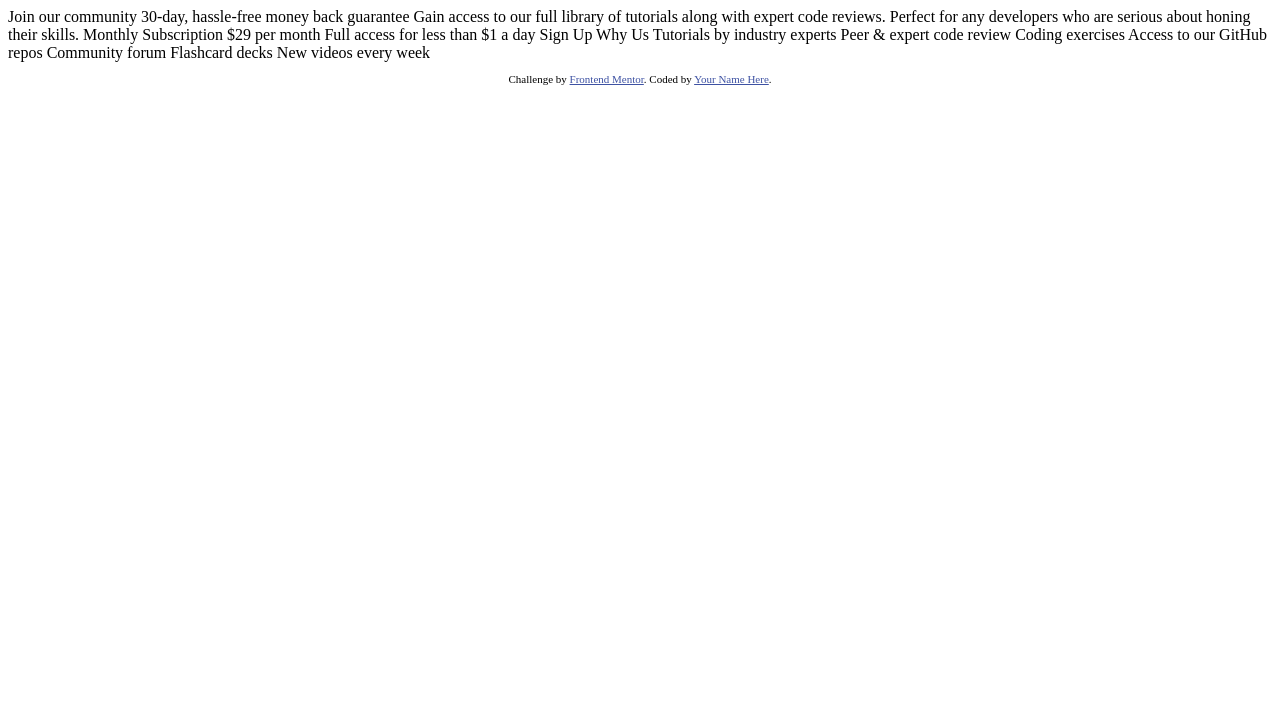
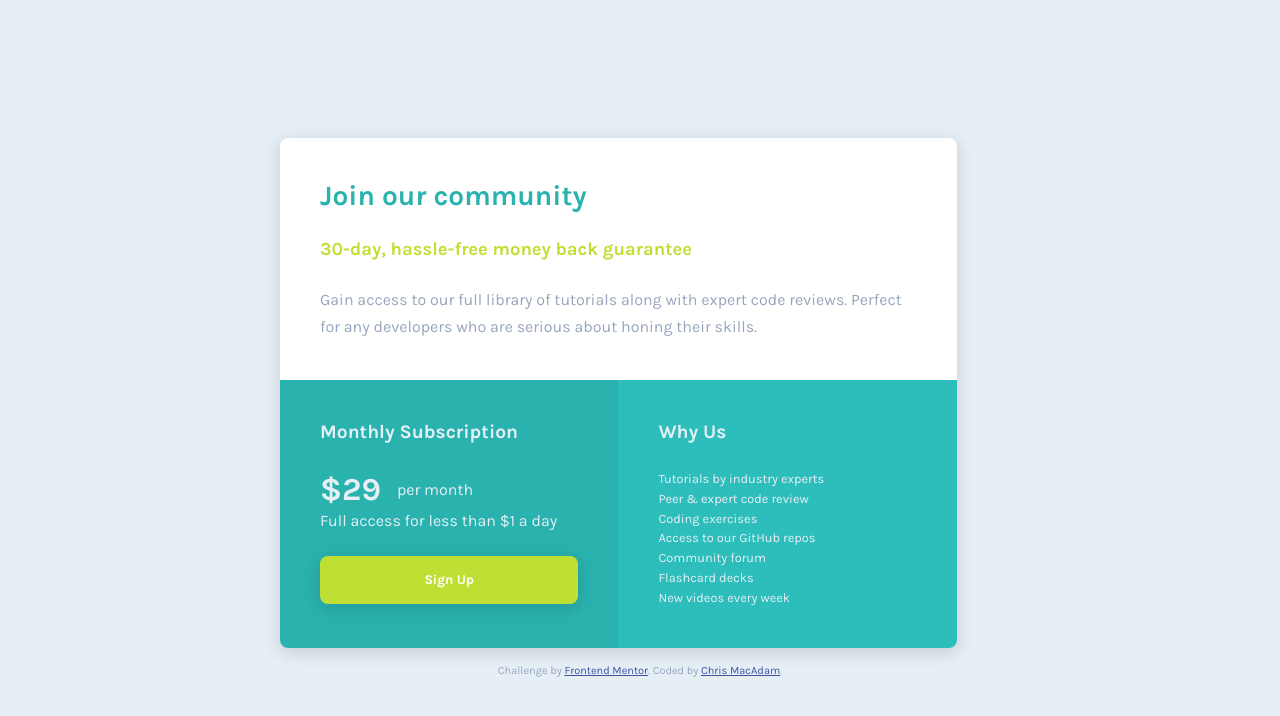
Before and after one commit to chris-macadam/single-price-grid-component, a plain HTML site: page index.html in a window 1280 px wide. Drawn offline with Linux system fonts and the light colour scheme.

Commit message:
finished design. added screenshots

```diff
--- a/index.html
+++ b/index.html
@@ -1,50 +1,61 @@
 <!DOCTYPE html>
 <html lang="en">
+
 <head>
   <meta charset="UTF-8">
-  <meta name="viewport" content="width=device-width, initial-scale=1.0"> <!-- displays site properly based on user's device -->
+  <meta name="viewport" content="width=device-width, initial-scale=1.0">
 
   <link rel="icon" type="image/png" sizes="32x32" href="./images/favicon-32x32.png">
-
+  <link rel="stylesheet" href="style.css">
   <title>Frontend Mentor | Single Price Grid Component</title>
 
-  <!-- Feel free to remove these styles or customise in your own stylesheet 👍 -->
-  <style>
-    .attribution { font-size: 11px; text-align: center; }
-    .attribution a { color: hsl(228, 45%, 44%); }
-  </style>
+  <link rel="preconnect" href="https://fonts.googleapis.com">
+  <link rel="preconnect" href="https://fonts.gstatic.com" crossorigin>
+  <link href="https://fonts.googleapis.com/css2?family=Karla:wght@400;700&display=swap" rel="stylesheet">
 </head>
+
 <body>
-  Join our community
+  <main>
 
-  30-day, hassle-free money back guarantee
+    <section class="price-card">
+      <section class="title-section">
+        <h2 class="title text-primary">Join our community</h2>
+        <p class="subtitle text-accent bold">30-day, hassle-free money back guarantee</p>
+        <p class="description">Gain access to our full library of tutorials along with expert code reviews.
+          Perfect for any developers who are serious about honing their skills.</p>
+      </section>
 
-  Gain access to our full library of tutorials along with expert code reviews.
-  Perfect for any developers who are serious about honing their skills.
+      <section class="subscription-section background-primary">
+        <h2 class="title">Monthly Subscription</h2>
+        <div class="price-container">
+          <p class="price"><span class="price-amount">&dollar;29</span>per month</p>
+          <p>Full access for less than &dollar;1 a day</p>
+        </div>
+        <button class="background-accent">Sign Up</button>
+      </section>
 
-  Monthly Subscription
-
-  &dollar;29 per month
-
-  Full access for less than &dollar;1 a day
-
-  Sign Up
-
-  Why Us
-
-  Tutorials by industry experts
-  Peer &amp; expert code review
-  Coding exercises
-  Access to our GitHub repos
-  Community forum
-  Flashcard decks
-  New videos every week
+      <section class="why-section background-primary-light">
+        <h2 class="title">Why Us</h2>
+        <ul>
+          <li>Tutorials by industry experts</li>
+          <li>Peer &amp; expert code review</li>
+          <li>Coding exercises</li>
+          <li>Access to our GitHub repos</li>
+          <li>Community forum</li>
+          <li>Flashcard decks</li>
+          <li>New videos every week</li>
+        </ul>
+      </section>
+    </section>
+  </main>
 
   <footer>
     <p class="attribution">
-      Challenge by <a href="https://www.frontendmentor.io?ref=challenge" target="_blank">Frontend Mentor</a>.
-      Coded by <a href="#">Your Name Here</a>.
+      Challenge by <a rel="noopener" href="https://www.frontendmentor.io?ref=challenge" target="_blank">Frontend
+        Mentor</a>.
+      Coded by <a rel="noopener" href="https://chris-macadam.github.io/">Chris MacAdam</a>.
     </p>
   </footer>
+
 </body>
 </html>
--- /dev/null
+++ b/style.css
@@ -0,0 +1,167 @@
+:root {
+  --nuetral-200: hsl(204, 43%, 93%);
+  --nuetral-300: hsl(218, 22%, 67%);
+  --primary-color-light: hsl(179, 62%, 46%);
+  --primary-color: hsl(179, 62%, 43%);
+  --primary-accent: hsl(71, 73%, 54%);
+  --primary-accent-active: hsl(71, 73%, 45%);
+}
+
+* {
+  box-sizing: border-box;
+  padding: 0;
+  margin: 0;
+}
+
+.attribution {
+  font-size: 11px;
+  text-align: center;
+}
+
+.attribution a {
+  color: hsl(228, 45%, 44%);
+}
+
+body {
+  background-color: hsl(204, 43%, 93%);
+  font-size: 16px;
+  min-height: 100vh;
+  display: grid;
+  place-content: center;
+  font-family: 'Karla', sans-serif;
+  line-height: 1.3;
+  color: var(--nuetral-300);
+}
+
+.text-primary {
+  color: var(--primary-color);
+}
+
+.text-accent {
+  color: var(--primary-accent);
+}
+
+.background-accent {
+  background-color: var(--primary-accent);
+  color: white;
+}
+
+.background-primary {
+  background-color: var(--primary-color);
+  color: var(--nuetral-200);
+}
+
+.background-primary-light {
+  background-color: var(--primary-color-light);
+  color: var(--nuetral-200);
+}
+
+.bold {
+  font-weight: 700;
+}
+
+.price-card {
+  margin: 1rem;
+  width: 95%;
+  max-width: 350px;
+  background-color: white;
+
+  display: grid;
+  grid-template-columns: 1fr;
+  border-radius: 0.5rem;
+  overflow: hidden;
+  box-shadow: 0 0.25rem 1rem 0.1rem rgba(0, 0, 0, 0.126);
+}
+
+.price-card section {
+  padding: 1.5rem;
+  display: flex;
+  flex-direction: column;
+  gap: 1.5rem;
+}
+
+.price-card section .title {
+  font-size: 1.2rem;
+}
+
+.price-card section .description {
+  line-height: 1.7;
+}
+
+.price-card .price {
+  display: flex;
+  align-items: center;
+  gap: 1rem;
+}
+
+.price-card .price-amount {
+  font-size: 2rem;
+  font-weight: 700;
+}
+
+.price-card section button {
+  width: 100%;
+  height: 3rem;
+  border-radius: 0.5rem;
+  border: none;
+  box-shadow: 0 0.25rem 1rem 0.1rem rgba(0, 0, 0, 0.126);
+  font-weight: 700;
+  font-family: inherit;
+  text-transform: none;
+}
+
+.price-card section button:hover {
+  background-color: var(--primary-accent-active);
+}
+
+.price-card ul {
+  list-style: none;
+  font-size: 0.8rem;
+}
+
+.price-card li {
+  padding: 0.1rem 0;
+}
+
+.price-card .subscription-section {
+  background-color: var(--primary-color);
+  color: var(--nuetral-200);
+}
+
+
+@media only screen and (min-width: 1000px) {
+
+  .price-card {
+    width: 90%;
+    max-width: 720px;
+    grid-template-columns: 1fr 1fr;
+    grid-template-areas:
+      "title title"
+      "subscription why";
+   }
+
+   .price-card section {
+    padding: 2.5rem;
+   }
+
+   .price-card .title-section {
+    grid-area: title;
+   }
+
+   .price-card .title-section .title {
+    font-size: 1.75rem;
+   }
+
+   .price-card .title-section .subtitle {
+    font-size: 1.15rem;
+   }
+
+   .price-card .subscription-section {
+    grid-area: subscription;
+   }
+
+   .price-card .why-section {
+    grid-area: why;
+   }
+
+}
```
Also changed, not shown: design/desktop-screenshot.jpg (added), design/mobile-screenshot.jpg (added), 2 other files.
